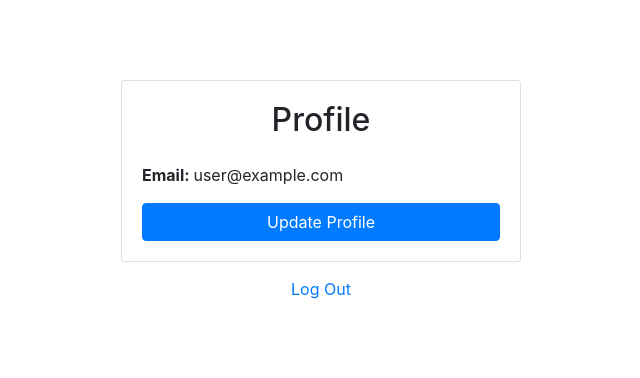
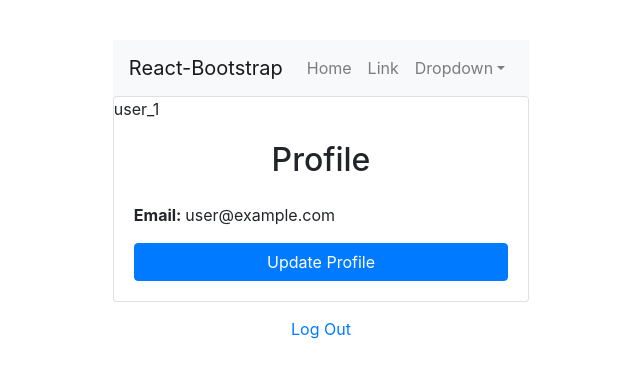
Before and after one commit to JustinLeung1/react-banking-portal, a React (Create React App) app in the folder banking-portal/: page / in a window 1280 px wide. Shown: the part 206-584 px from the top of the page, without its empty margins (319-959 px from the left). Built offline with nearby package versions, Linux system fonts and the light colour scheme; no server answers; sample sign-in values are in the browser's storage.

Commit message:
attemped to change the sizing

```diff
--- a/banking-portal/src/components/App.js
+++ b/banking-portal/src/components/App.js
@@ -11,7 +11,6 @@
 function App() {
   return(
       <Container className='d-flex align-items-center justify-content-center' style = {{minHeight: "100vh"}}>
-        <div className="w-100" style={{maxWidth:"400px"}}>
           <Router>
           <AuthProvider>
             <Switch>
@@ -22,7 +21,7 @@
             </Switch>
           </AuthProvider>
           </Router>
-        </div>
+
       </Container>
   )
 }
--- a/banking-portal/src/components/Dashboard.js
+++ b/banking-portal/src/components/Dashboard.js
@@ -18,8 +18,10 @@
         }
     }
     return (
-        <>
+        <div>
+
             <Card>
+                {currentUser.uid}
                 <Card.Body>
                 <h2 className="text-center mb-4">Profile</h2>
                 {error && <Alert variant ="danger"></Alert>}
@@ -32,7 +34,9 @@
             <div className="w-100 text-center mt-2">
                 <Button variant="link" onClick={handleLogout}>Log Out</Button>
             </div>
-        </>
+
+
+        </div>
 
     )
 }
--- a/banking-portal/src/components/ForgotPassword.js
+++ b/banking-portal/src/components/ForgotPassword.js
@@ -28,7 +28,7 @@
     }
 
     return (
-        <div>
+        <div className="w-100" style={{maxWidth:"400px"}}>
             <Card>
                 <Card.Body>
                     <h2 className="text-center mb-4">Password Reset</h2>
--- a/banking-portal/src/components/Login.js
+++ b/banking-portal/src/components/Login.js
@@ -29,7 +29,7 @@
     }
 
     return (
-        <div>
+        <div className="w-100" style={{maxWidth:"400px"}}>
             <Card>
                 <Card.Body>
                     <h2 className="text-center mb-4">Log In</h2>
--- /dev/null
+++ b/banking-portal/src/components/Navigation.js
@@ -0,0 +1,23 @@
+import React from 'react'
+import { Navbar, NavDropdown, Nav } from "react-bootstrap";
+export default function Navigation() {
+    return (
+        <Navbar bg="light" expand="lg">
+        <Navbar.Brand href="#home">React-Bootstrap</Navbar.Brand>
+        <Navbar.Toggle aria-controls="basic-navbar-nav" />
+        <Navbar.Collapse id="basic-navbar-nav">
+            <Nav className="mr-auto">
+            <Nav.Link href="#home">Home</Nav.Link>
+            <Nav.Link href="#link">Link</Nav.Link>
+            <NavDropdown title="Dropdown" id="basic-nav-dropdown">
+                <NavDropdown.Item href="#action/3.1">Action</NavDropdown.Item>
+                <NavDropdown.Item href="#action/3.2">Another action</NavDropdown.Item>
+                <NavDropdown.Item href="#action/3.3">Something</NavDropdown.Item>
+                <NavDropdown.Divider />
+                <NavDropdown.Item href="#action/3.4">Separated link</NavDropdown.Item>
+            </NavDropdown>
+            </Nav>
+        </Navbar.Collapse>
+        </Navbar>
+    )
+}
--- a/banking-portal/src/components/PrivateRoute.js
+++ b/banking-portal/src/components/PrivateRoute.js
@@ -1,14 +1,14 @@
 import React from 'react'
 import { Redirect, Route } from 'react-router-dom'
 import { useAuth } from "../contexts/AuthContext";
+import Navigation from "../components/Navigation"
 export default function PrivateRoute({component: Component, ...rest}) {
     const { currentUser } = useAuth()
-
+    console.log(rest)
     return (
         <Route {...rest} render={props => {
-            return currentUser ? <Component { ...props} /> : <Redirect to='/login' />
+            return  currentUser ? <div><Navigation/><Component { ...props} /> </div>: <Redirect to='/login' />
         }}>
-
         </Route>
     )
 }
--- a/banking-portal/src/components/Signup.js
+++ b/banking-portal/src/components/Signup.js
@@ -7,7 +7,7 @@
     const emailRef = useRef()
     const passwordRef = useRef()
     const passwordConfirmRef = useRef()
-    const { signup,currentUser } = useAuth()
+    const { signup } = useAuth()
     const [error, setError] = useState('')
     const [loading, setLoading] = useState(false)
     const history = useHistory()
@@ -32,7 +32,7 @@
     }
 
     return (
-        <div>
+        <div className="w-100" style={{maxWidth:"400px"}}>
             <Card>
                 <Card.Body>
                     <h2 className="text-center mb-4">Sign Up</h2>
--- a/banking-portal/src/contexts/AuthContext.js
+++ b/banking-portal/src/contexts/AuthContext.js
@@ -7,7 +7,7 @@
     return useContext(AuthContext)
 }
 
-export  function AuthProvider({children}) {
+export function AuthProvider({children}) {
     const [currentUser, setCurrentUser] = useState()
     const [loading, setLoading] = useState(true)
 
```
Also changed, not shown: 1 other file (tests, documents, lock files or other folders).
